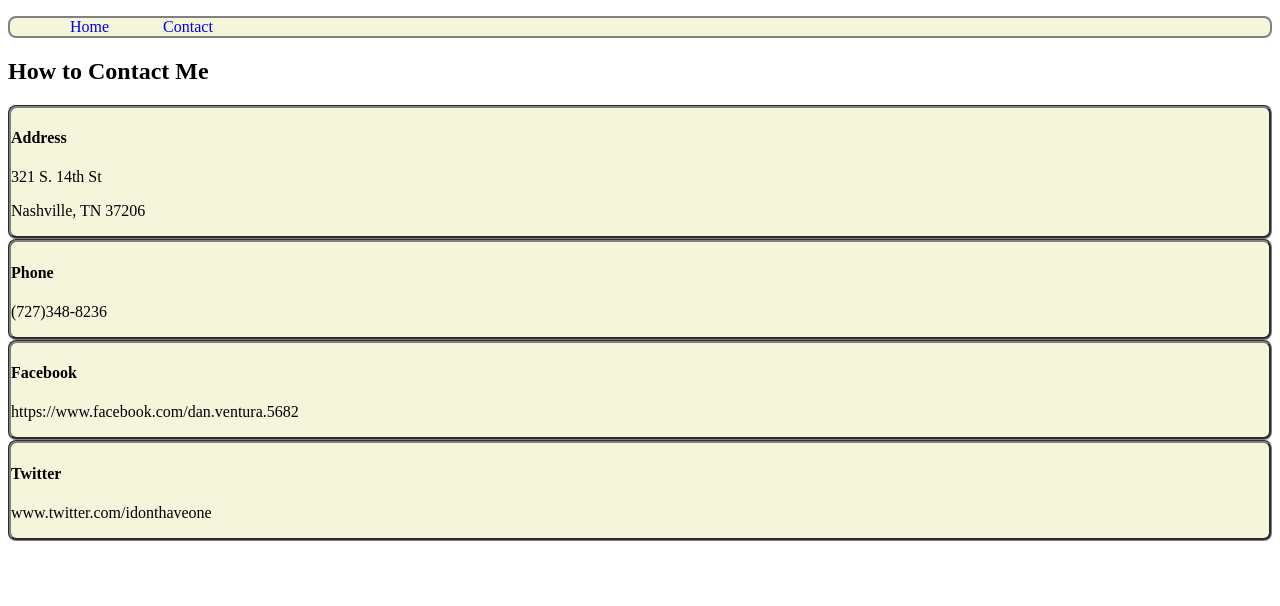
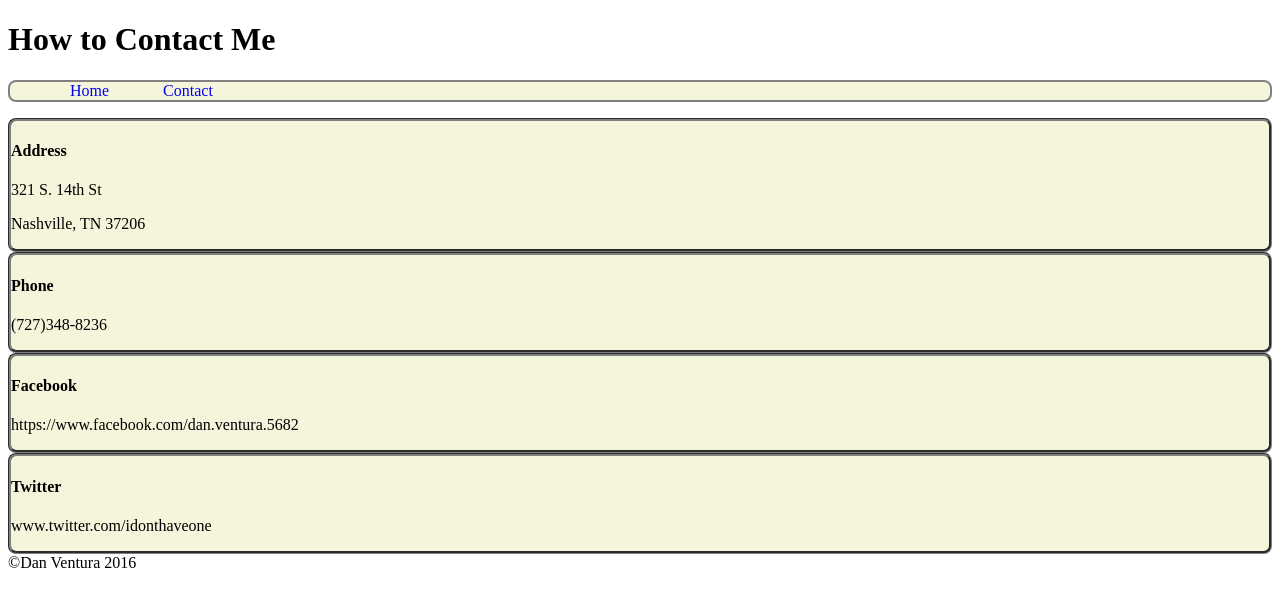
Before and after one commit to danwventura/personal-bio-exercise, a plain HTML site: page contact.html in a window 1280 px wide. Drawn offline with Linux system fonts and the light colour scheme.

Commit message:
added h1 titles and footers

```diff
--- a/contact.html
+++ b/contact.html
@@ -6,6 +6,9 @@
   <link rel="stylesheet" type="text/css" href="styles.css">
 </head>
 <body>
+
+<h1>How to Contact Me</h1>
+
  <nav>
     <ul>
       <li><a href="index.html">Home</a></li>
@@ -16,7 +19,6 @@
 <article>
 
 
-<h2>How to Contact Me</h2>
 <section class="contact">
   <h4>Address</h4>
   <p>321 S. 14th St</p>
@@ -39,6 +41,6 @@
 </section>
 </article>
 
-
+<footer>&copy;Dan Ventura 2016</footer>
 </body>
 </html>
```
Also changed, not shown: index.html (+4 -1 lines).
